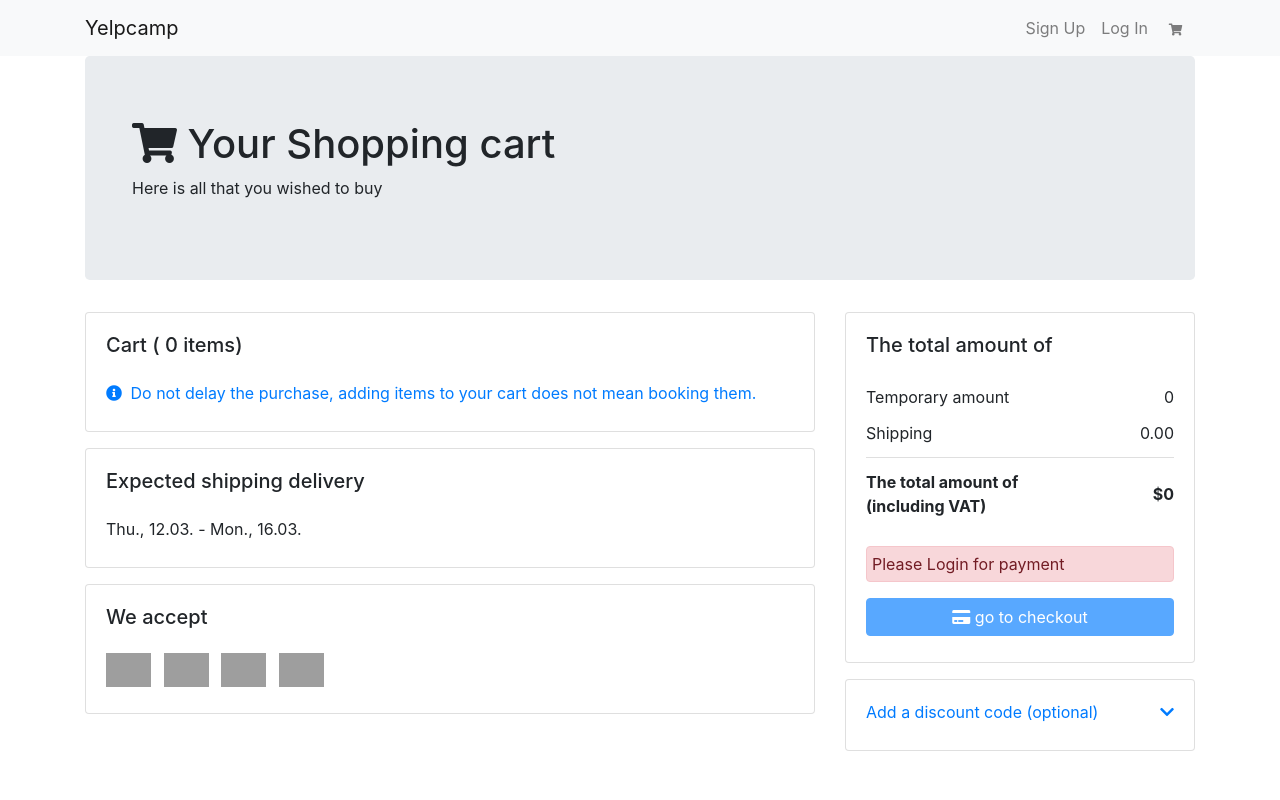
After one commit to VSHarikrishnan/camping-site, a Node server app: page /cart in a window 1280 px wide. The commit adds this page. Run offline with Node 20, Linux system fonts and the light colour scheme; some libraries are stand-ins or nearby versions; grey boxes are pictures that could not be loaded.

Commit message:
refactored with shopping cart

```diff
--- a/models/campground.js
+++ b/models/campground.js
@@ -4,7 +4,7 @@ var review = require("./review");
 
 var campgroundschema = new mongoose.Schema({
     name: String,
-    price: String,
+    price: Number,
     image: String,
     description: String,
     author: {
--- a/package.json
+++ b/package.json
@@ -11,12 +11,15 @@
   "dependencies": {
     "body-parser": "^1.19.0",
     "connect-flash": "^0.1.1",
+    "connect-mongo": "^3.2.0",
+    "cookie-parser": "^1.4.5",
     "ejs": "^3.1.3",
     "express": "^4.17.1",
     "express-session": "^1.17.1",
     "git": "^0.1.5",
     "method-override": "^3.0.0",
     "mongoose": "^5.9.27",
+    "nodemon": "^2.0.4",
     "passport": "^0.4.1",
     "passport-local": "^1.0.0",
     "passport-local-mongoose": "^6.0.1"
--- /dev/null
+++ b/routes/orders.js
@@ -0,0 +1,98 @@
+var express = require("express");
+var router = express.Router({ mergeParams: true });
+var campground = require("../models/campground");
+var comment = require("../models/comment");
+var middleware = require("../middleware");
+var Cart = require("../models/cart");
+var Order = require("../models/order");
+
+
+
+router.get('/addtocart/:id', function(req, res, next) {
+    var productId = req.params.id;
+
+    var cart = new Cart(req.session.cart ? req.session.cart : {});
+    campground.findById(productId, function(err, product) {
+        cart.add(product, product.id);
+        req.session.cart = cart;
+        res.redirect('back');
+    });
+});
+
+
+router.get('/remfromcart/:id/m', function(req, res, next) {
+    var productId = req.params.id;
+    var cart = new Cart(req.session.cart);
+    campground.findById(productId, function(err, product) {
+        cart.minus(product, product.id);
+        req.session.cart = cart;
+
+        res.redirect('back');
+    });
+});
+
+router.get('/remfromcart/:id/c', function(req, res, next) {
+    var productId = req.params.id;
+    var cart = new Cart(req.session.cart);
+    campground.findById(productId, function(err, product) {
+        cart.rem(product, product.id);
+        req.session.cart = cart.generateArray();
+        res.redirect('back');
+    });
+});
+
+router.post('/checkout', middleware.isloggedin, function(req, res) {
+
+
+    var order = new Order({
+        name: req.body.name,
+        address: req.body.address,
+        email: req.body.email,
+        phone: req.body.phone,
+        cart: req.session.cart
+    });
+    order.save(function(err, result) {
+        if (err) {
+            console.log(err);
+        }
+
+        req.session.cart = null;
+
+        res.redirect('back');
+    });
+
+});
+router.get("/orders", middleware.isloggedin, function(req, res) {
+    Order.find({}, function(err, orders) {
+
+        if (err) { console.log(err); }
+
+        var cart;
+        orders.forEach(function(order) {
+            cart = new Cart(order.cart);
+            order.items = cart.generateArray();
+
+        });
+
+        res.render("./products/orders", { orders: orders });
+
+    });
+});
+router.get("/cart", function(req, res) {
+    if (!req.session.cart) {
+        return res.render("./products/cart", { products: null, totalprice: 0 })
+    }
+    var cart = new Cart(req.session.cart);
+    var x = cart.generateArray();
+    res.render("./products/cart", { products: x, totalprice: cart.totalPrice, totalqty: cart.totalQty })
+});
+
+router.get("/orderremove", middleware.isloggedin, function(req, res) {
+    Order.remove({}, function(err, result) {
+        if (err) { console.log(err); }
+
+        res.redirect("back");
+    });
+
+});
+module.exports = router;
--- a/views/partials/header.ejs
+++ b/views/partials/header.ejs
@@ -17,7 +17,7 @@
     <nav class="navbar navbar-expand-lg navbar-light bg-light ">
         <div class="container ">
 
-            <a class="navbar-brand " href="/ ">Yelpcamp</a>
+            <a class="navbar-brand " href="/campgrounds ">Yelpcamp</a>
             <button class="navbar-toggler " type="button " data-toggle="collapse " data-target="#navbarSupportedContent " aria-controls="navbarSupportedContent " aria-expanded="false " aria-label="Toggle navigation ">
     <span class="navbar-toggler-icon "></span>
   </button>
@@ -30,19 +30,25 @@
                         <li class="nav-item ">
                             <a class="nav-link " href="/login ">Log In</a>
                         </li>
+                        <li class="nav-item">
+                            <a href="/cart" class="nav-link waves-effect"> <span class="badge"><i class="fas fa-shopping-cart "></i> <%if(session.cart&&session.cart.totalQty>0){%><%=session.cart.totalQty%> <%}%>    </span> </a>
+                        </li>
                         <% }else{ %>
                             <li class="nav-item ">
                                 <a class="nav-link " href="/">Signed in as <%=currentuser.username%></a>
                             </li>
+                            <li class="nav-item">
+                                <a href="/cart" class="nav-link waves-effect"> <span class="badge"><i class="fas fa-shopping-cart "></i> <%if(session.cart&&session.cart.totalQty>0){%><%=session.cart.totalQty%> <%}%>    </span> </a>
+                            </li>
+                            <li class="nav-item ">
+                                <a class="nav-link " href="/orders ">Orders</a>
+                            </li>
                             <li class="nav-item ">
                                 <a class="nav-link " href="/logout ">Logout</a>
                             </li>
-
                             <% } %>
-
                 </ul>
             </div>
-
         </div>
     </nav>
 
@@ -52,7 +58,6 @@
                 <%= success%>
             </div>
             <%}%>
-
                 <%if(error && error.length>0){%>
                     <div class="alert alert-danger" role="alert">
                         <%= error%>
--- /dev/null
+++ b/views/products/cart.ejs
@@ -0,0 +1,181 @@
+<%- include("../partials/header.ejs") %>
+    <div class="container">
+        <header class="jumbotron">
+            <div class="container">
+                <h1><i class="fas fa-shopping-cart"></i> Your Shopping cart</h1>
+                <p>Here is all that you wished to buy</p>
+            </div>
+        </header>
+        <!--Section: Block Content-->
+        <section>
+            <!--Grid row-->
+            <div class="row">
+                <!--Grid column-->
+                <div class="col-lg-8">
+                    <!-- Card -->
+                    <div class="card wish-list mb-3">
+                        <div class="card-body">
+                            <h5 class="mb-4">Cart (<span> <%if(session.cart){%><%=session.cart.totalQty%>  <%}else {%>0 <%}%></span> items)</h5>
+                            <% if(products!== null) { products.forEach(function(product){%>
+                                <%if(product.qty!==0){%>
+                                    <div class="row mb-4">
+                                        <div class="col-md-5 col-lg-3 col-xl-3">
+                                            <div class="view zoom overlay z-depth-1 rounded mb-3 mb-md-0">
+                                                <img class="img-fluid w-100 imgthumb" src="<%=product.item.image%>" alt="Sample">
+                                            </div>
+                                        </div>
+                                        <div class="col-md-7 col-lg-9 col-xl-9">
+                                            <div>
+                                                <div class="d-flex justify-content-between">
+                                                    <div>
+                                                        <h5>
+                                                            <%=product.item.name%>
+                                                        </h5>
+                                                        <!-- <p class="mb-3 text-muted text-uppercase small">Shirt - blue</p>
+                                                    <p class="mb-2 text-muted text-uppercase small">Color: blue</p>
+                                                    <p class="mb-3 text-muted text-uppercase small">Size: M</p> -->
+                                                    </div>
+                                                    <div>
+                                                        <div>
+                                                            <!-- <button href onclick="this.parentNode.querySelector('input[type=number]').stepDown()" class="fas fa-minus "></button> -->
+                                                            <a href="/remfromcart/<%=product.item._id %>/m"><i class="fas fa-minus"></i></a>
+                                                            <input class=" text-center" min="0" name="quantity" value="<%=product.qty%>" type="number">
+                                                            <a href="/addtocart/<%=product.item._id %>"><i class="fas fa-plus"></i></a>
+                                                            <!-- <button onclick="this.parentNode.querySelector('input[type=number]').stepUp()" class="fas fa-plus "></button> -->
+                                                        </div>
+                                                        <small id="passwordHelpBlock" class="form-text text-muted text-center">(Note, <%=product.qty%> piece)</small>
+                                                    </div>
+                                                </div>
+                                                <div class="d-flex justify-content-between align-items-center">
+                                                    <div>
+                                                        <a href="/remfromcart/<%=product.item._id %>/c" type="button" class="card-link-secondary small text-uppercase mr-3 " id="remove"><i class="fas fa-trash-alt mr-1"></i> Remove item </a>
+                                                        <a href="#!" type="button" class="card-link-secondary small text-uppercase"><i class="fas fa-heart mr-1"></i> Move to wish list </a>
+                                                    </div>
+                                                    <p class="mb-0"><span><strong>$<%=product.price%></strong></span></p>
+                                                </div>
+                                            </div>
+                                        </div>
+                                    </div>
+                                    <hr class="mb-4">
+                                    <%}})}%>
+                                        <p class="text-primary mb-0"><i class="fas fa-info-circle mr-1"></i> Do not delay the purchase, adding items to your cart does not mean booking them.</p>
+                        </div>
+                    </div>
+                    <!-- Card -->
+                    <div class="card mb-3">
+                        <div class="card-body">
+                            <h5 class="mb-4">Expected shipping delivery</h5>
+                            <p class="mb-0"> Thu., 12.03. - Mon., 16.03.</p>
+                        </div>
+                    </div>
+                    <!-- Card -->
+                    <div class="card mb-3">
+                        <div class="card-body">
+                            <h5 class="mb-4">We accept</h5>
+                            <img class="mr-2" width="45px" src="https://mdbootstrap.com/wp-content/plugins/woocommerce-gateway-stripe/assets/images/visa.svg" alt="Visa">
+                            <img class="mr-2" width="45px" src="https://mdbootstrap.com/wp-content/plugins/woocommerce-gateway-stripe/assets/images/amex.svg" alt="American Express">
+                            <img class="mr-2" width="45px" src="https://mdbootstrap.com/wp-content/plugins/woocommerce-gateway-stripe/assets/images/mastercard.svg" alt="Mastercard">
+                            <img class="mr-2" width="45px" src="https://z9t4u9f6.stackpathcdn.com/wp-content/plugins/woocommerce/includes/gateways/paypal/assets/images/paypal.png" alt="PayPal acceptance mark">
+                        </div>
+                    </div>
+                    <!-- Card -->
+                </div>
+                <!--Grid column-->
+                <div class="col-lg-4">
+                    <!-- Card -->
+                    <div class="card mb-3">
+                        <div class="card-body">
+                            <h5 class="mb-3">The total amount of</h5>
+                            <ul class="list-group list-group-flush">
+                                <li class="list-group-item d-flex justify-content-between align-items-center border-0 px-0 pb-0">
+                                    Temporary amount
+                                    <span><%=totalprice%></span>
+                                </li>
+                                <li class="list-group-item d-flex justify-content-between align-items-center px-0">
+                                    Shipping
+                                    <span>0.00</span>
+                                </li>
+                                <li class="list-group-item d-flex justify-content-between align-items-center border-3 px-0 mb-3">
+                                    <div>
+                                        <strong>The total amount of</strong>
+                                        <strong> <p class="mb-0">(including VAT)</p> </strong>
+                                    </div>
+                                    <span><strong>$<%=totalprice%> </strong></span>
+                                </li>
+                            </ul>
+                            <%if(!currentuser){%>
+                                <%var target = " ";%>
+
+                                    <div class="captionblk alert alert-danger" role="alert">Please Login for payment </div>
+                                    <button type="button" class="btn btn-primary btn-block waves-effect waves-light" data-toggle="modal" data-target="<%=target%>" disabled><i class="fas fa-credit-card"></i>  go to checkout</button>
+
+                                    <%}else{ var target = "#campgroundlikes"  %>
+                                        <%if( currentuser && !session.cart){%>
+                                            <div class="captionblk alert alert-danger" role="alert">The cart is empty</div>
+                                            <button type="button" class="btn btn-primary btn-block waves-effect waves-light" data-toggle="modal" data-target="<%=target%>" disabled><i class="fas fa-credit-card"></i>  go to checkout</button>
+
+                                            <%}else{%>
+                                                <button type="button" class="btn btn-primary btn-block waves-effect waves-light" data-toggle="modal" data-target="<%=target%>"><i class="fas fa-credit-card"></i>  go to checkout</button>
+
+                                                <%}%>
+                                                    <%}%>
+
+
+                        </div>
+                    </div>
+                    <!-- Card -->
+                    <!-- Card -->
+                    <div class="card mb-3">
+                        <div class="card-body">
+                            <a class="dark-grey-text d-flex justify-content-between" data-toggle="collapse" href="#collapseExample1" aria-expanded="false" aria-controls="collapseExample1">
+              Add a discount code (optional)<span><i class="fas fa-chevron-down pt-1"></i></span> </a>
+                            <div class="collapse" id="collapseExample1">
+                                <div class="mt-3">
+                                    <div class="md-form md-outline mb-0">
+                                        <input type="text" id="discount-code1" class="form-control font-weight-light" placeholder="Enter discount code">
+                                    </div>
+                                </div>
+                            </div>
+                        </div>
+                    </div>
+                    <!-- Card -->
+                </div>
+                <!--Grid column-->
+            </div>
+            <!--Grid row-->
+        </section>
+        <!--Section: Block Content-->
+    </div>
+    <!-- Campground Likes Modal -->
+    <div id="campgroundlikes" class="modal fade">
+        <div class="modal-dialog">
+            <!-- Modal content-->
+            <div class="modal-content">
+                <div class="">
+                    <button type="button" class="close " data-dismiss="modal">&times;</button>
+                    <!-- &times; inerting cross hex code -->
+                    <h4 class="modal-title text-center"><strong><i class="fas fa-user"></i>Billing details:</strong>
+                    </h4>
+                </div>
+                <div class="modal-body">
+                    <form action="/checkout" method="POST">
+                        <div class="form-group">
+                            <label for="name">Name</label>
+                            <input type="text" class="form-control" name="name">
+                            <label for="phonenumber">Phone Number</label>
+                            <input type="number" class="form-control" name="phonenumber">
+                            <label for="Email1">Email</label>
+                            <input type="email" class="form-control" name="email">
+                            <label for="address">House name/number </label>
+                            <input type="text" class="form-control" name="address">
+                        </div>
+                        <button type="submit" class="btn btn-primary">Submit</button>
+                    </form>
+                </div>
+                <div class="modal-footer">
+                    <button type="button" class="btn btn-danger" data-dismiss="modal">Close</button>
+                </div>
+            </div>
+        </div>
+    </div>
+    <%- include("../partials/footer.ejs") %>
```
Also changed, not shown: models/cart.js (added, +41 -0 lines), models/order.js (added, +19 -0 lines), views/campgrounds/show.ejs (+16 -65 lines), views/products/orders.ejs (added, +58 -0 lines), yelpcamp.js (+12 -2 lines), 1 other file.
